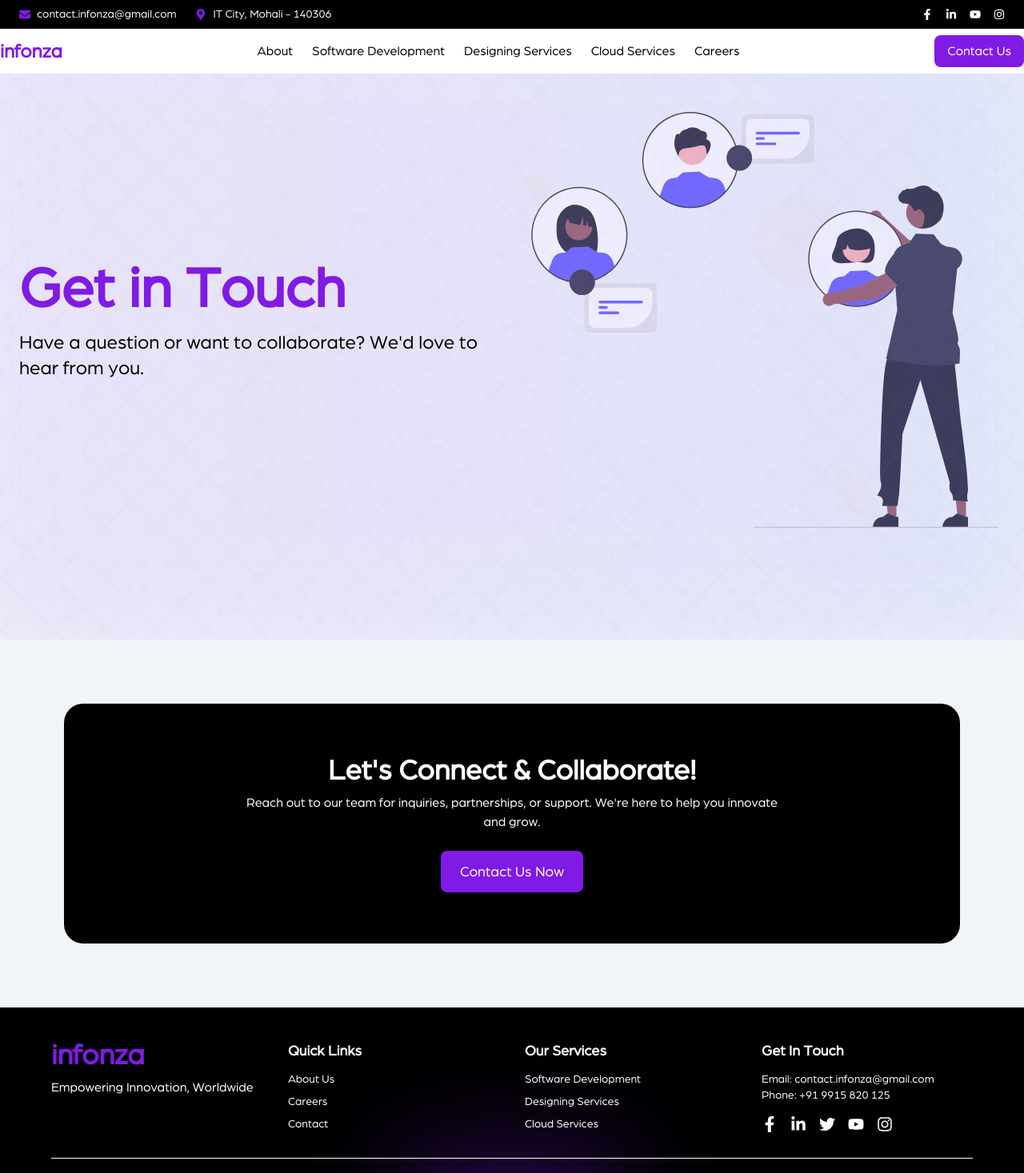
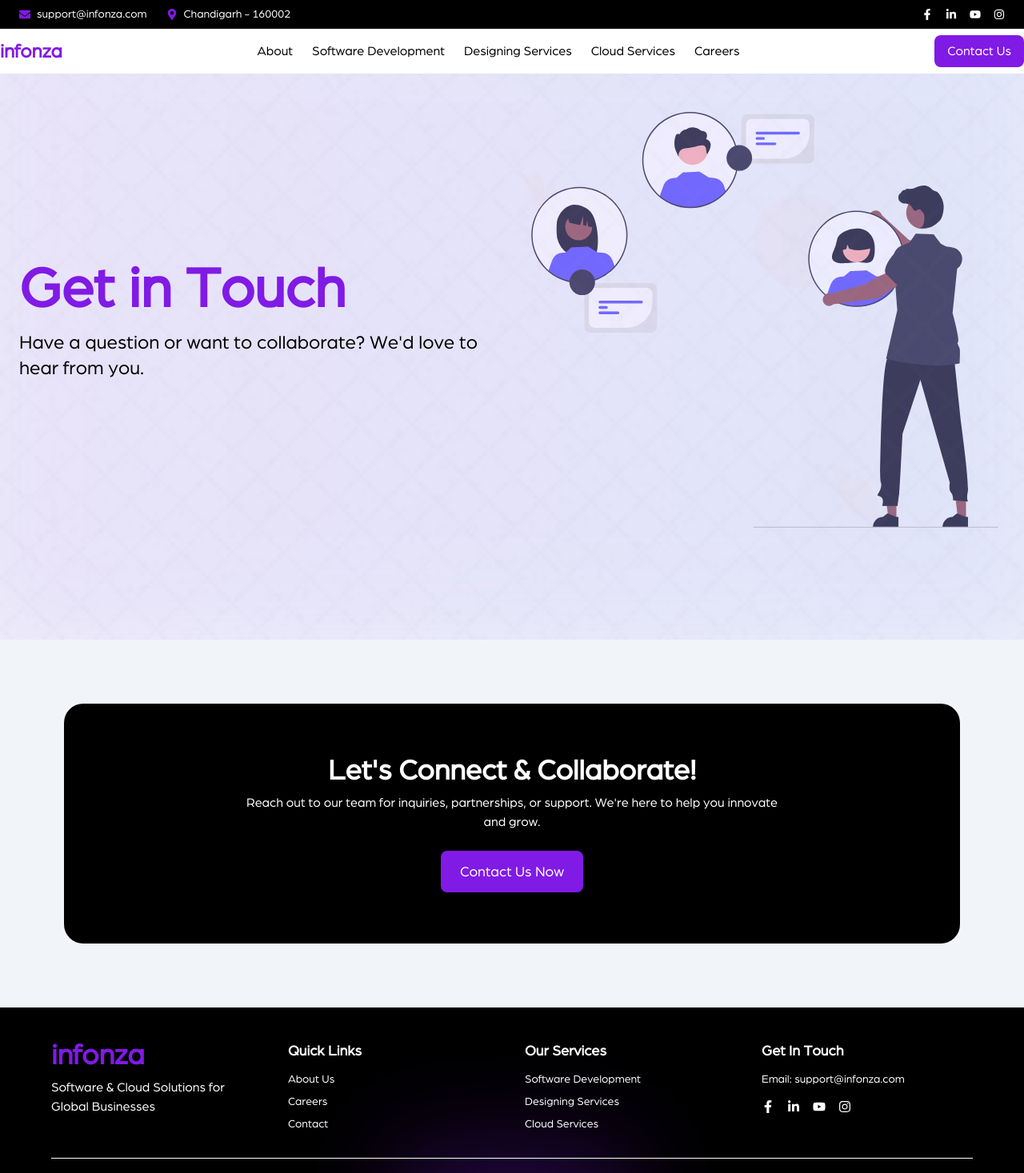
Before and after one commit to samm-01/infonza-frontend, a Next.js app: page /contact in a window 1280 px wide. Shown: the top 1467 px of the page at 80% size. Built offline with nearby package versions, Linux system fonts and the light colour scheme.

Commit message:
address email updated

```diff
--- a/src/app/components/footer.jsx
+++ b/src/app/components/footer.jsx
@@ -14,7 +14,7 @@ const Footer = () => {
                 <div>
                     <h2 className="text-4xl font-bold text-primary">infonza</h2>
                     <p className="text-gray-400 mt-2 text-md">
-                        Empowering Innovation, Worldwide
+                        Software & Cloud Solutions for Global Businesses
 
                     </p>
                 </div>
@@ -45,14 +45,21 @@ const Footer = () => {
                 {/* Column 4: Contact & Socials */}
                 <div>
                     <h3 className="text-lg font-semibold mb-3">Get In Touch</h3>
-                    <p className="text-gray-400 text-sm">Email: contact.infonza@gmail.com</p>
-                    <p className="text-gray-400 text-sm">Phone: +91 9915 820 125</p>
+                    <p className="text-gray-400 text-sm">Email: support@infonza.com</p>
+                    {/* <p className="text-gray-400 text-sm">Phone: +91 9915 820 125</p> */}
                     <div className="flex space-x-4 mt-4">
-                        <FaFacebookF className="text-gray-400 hover:text-primary cursor-pointer text-xl" />
-                        <FaLinkedinIn className="text-gray-400 hover:text-primary cursor-pointer text-xl" />
-                        <FaTwitter className="text-gray-400 hover:text-primary cursor-pointer text-xl" />
-                        <FaYoutube className="text-gray-400 hover:text-primary cursor-pointer text-xl" />
-                        <FaInstagram className="text-gray-400 hover:text-primary cursor-pointer text-xl" />
+                        <a href="https://www.linkedin.com/company/infonza-innovations/?lipi=urn%3Ali%3Apage%3Ad_flagship3_company%3BPwZ2Y157R0OmSpn0VqPoPA%3D%3D" target="_blank" rel="noopener noreferrer">
+                            <FaFacebookF className="hover:text-primary cursor-pointer" />
+                        </a>
+                        <a href="https://www.linkedin.com/company/infonza-innovations/?lipi=urn%3Ali%3Apage%3Ad_flagship3_company%3BPwZ2Y157R0OmSpn0VqPoPA%3D%3D" target="_blank" rel="noopener noreferrer">
+                            <FaLinkedinIn className="hover:text-primary cursor-pointer" />
+                        </a>
+                        <a href="https://www.linkedin.com/company/infonza-innovations/?lipi=urn%3Ali%3Apage%3Ad_flagship3_company%3BPwZ2Y157R0OmSpn0VqPoPA%3D%3D" target="_blank" rel="noopener noreferrer">
+                            <FaYoutube className="hover:text-primary cursor-pointer" />
+                        </a>
+                        <a href="https://www.linkedin.com/company/infonza-innovations/?lipi=urn%3Ali%3Apage%3Ad_flagship3_company%3BPwZ2Y157R0OmSpn0VqPoPA%3D%3D" target="_blank" rel="noopener noreferrer">
+                            <FaInstagram className="hover:text-primary cursor-pointer" />
+                        </a>
                     </div>
                 </div>
             </div>
--- a/src/app/components/topbar.jsx
+++ b/src/app/components/topbar.jsx
@@ -7,20 +7,28 @@ const TopBar = () => {
             <div className="flex space-x-6">
                 <div className="flex items-center space-x-2">
                     <FaEnvelope className="text-primary" />
-                    <span>contact.infonza@gmail.com</span>
+                    <span>support@infonza.com</span>
                 </div>
                 <div className="hidden md:flex items-center space-x-2">
                     <FaMapMarkerAlt className="text-primary" />
-                    <span>IT City, Mohali - 140306</span>
+                    <span>Chandigarh - 160002</span>
                 </div>
             </div>
 
             {/* Right Side: Social Icons + CTA */}
             <div className="flex items-center space-x-4">
-                <FaFacebookF className="hover:text-primary cursor-pointer" />
-                <FaLinkedinIn className="hover:text-primary cursor-pointer" />
-                <FaYoutube className="hover:text-primary cursor-pointer" />
-                <FaInstagram className="hover:text-primary cursor-pointer" />
+                <a href="https://www.linkedin.com/company/infonza-innovations/?lipi=urn%3Ali%3Apage%3Ad_flagship3_company%3BPwZ2Y157R0OmSpn0VqPoPA%3D%3D" target="_blank" rel="noopener noreferrer">
+                    <FaFacebookF className="hover:text-primary cursor-pointer" />
+                </a>
+                <a href="https://www.linkedin.com/company/infonza-innovations/?lipi=urn%3Ali%3Apage%3Ad_flagship3_company%3BPwZ2Y157R0OmSpn0VqPoPA%3D%3D" target="_blank" rel="noopener noreferrer">
+                    <FaLinkedinIn className="hover:text-primary cursor-pointer" />
+                </a>
+                <a href="https://www.linkedin.com/company/infonza-innovations/?lipi=urn%3Ali%3Apage%3Ad_flagship3_company%3BPwZ2Y157R0OmSpn0VqPoPA%3D%3D" target="_blank" rel="noopener noreferrer">
+                    <FaYoutube className="hover:text-primary cursor-pointer" />
+                </a>
+                <a href="https://www.linkedin.com/company/infonza-innovations/?lipi=urn%3Ali%3Apage%3Ad_flagship3_company%3BPwZ2Y157R0OmSpn0VqPoPA%3D%3D" target="_blank" rel="noopener noreferrer">
+                    <FaInstagram className="hover:text-primary cursor-pointer" />
+                </a>
                 {/* <button className="bg-red-600 hover:bg-red-700 text-white text-xs px-4 py-2 rounded-lg font-semibold">
                     GET A QUOTE
                 </button> */}
--- a/src/app/layout.js
+++ b/src/app/layout.js
@@ -19,6 +19,11 @@ export const metadata = {
 export default function RootLayout({ children }) {
   return (
     <html lang="en">
+      <head>
+        <title>{metadata.title}</title>
+        <meta name="description" content={metadata.description} />
+        <link rel="icon" type="image/png" href="/infonza-logo.jpg" />
+      </head>
       <body
         className={`${geistSans.variable} ${geistMono.variable} antialiased`}
       >
```
Also changed, not shown: public/infonza-logo.jpg (added).
